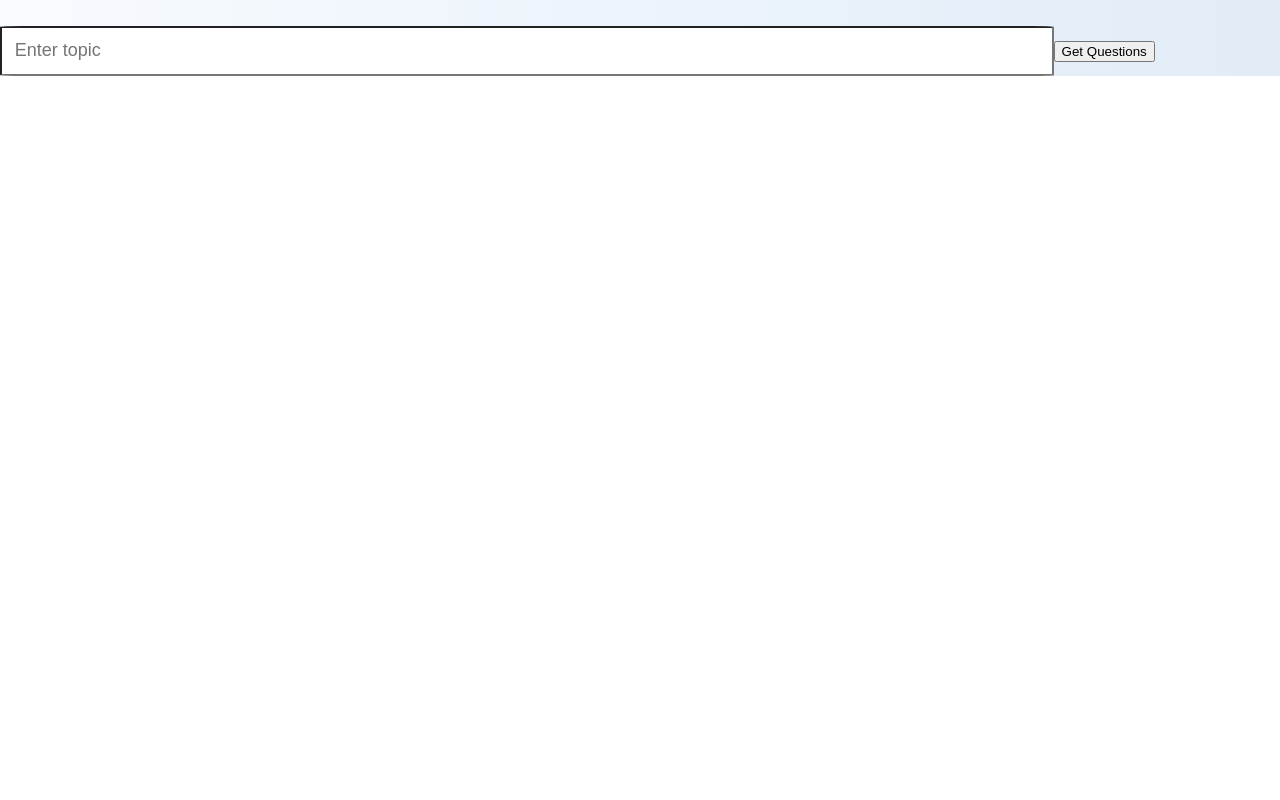
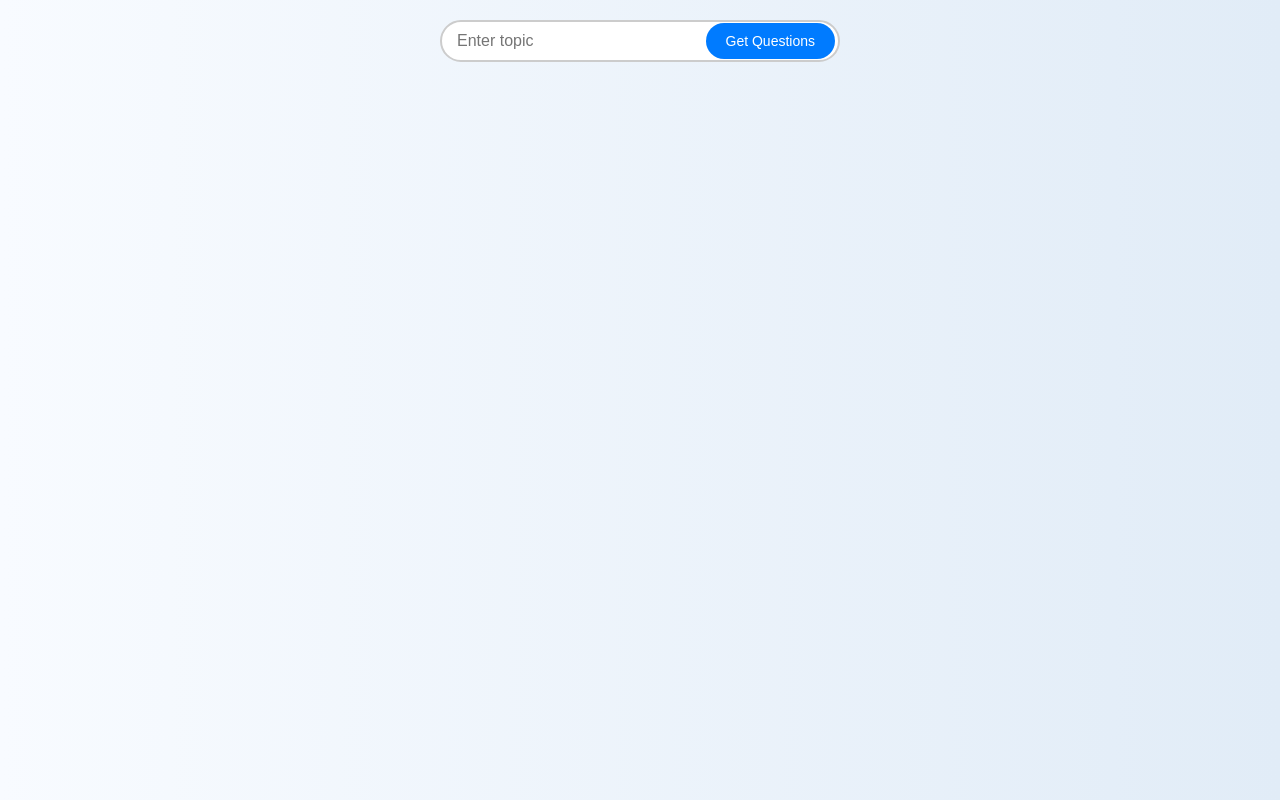
Before and after one commit to raoshah/EduMind_AI, a React (Create React App) app in the folder frontend/: page / in a window 1280 px wide. Built offline with nearby package versions, Linux system fonts and the light colour scheme.

Commit message:
added quiz logic

```diff
--- a/frontend/src/App.css
+++ b/frontend/src/App.css
@@ -1,15 +1,39 @@
 .App {
-  font-family: 'Segoe UI', Tahoma, Geneva, Verdana, sans-serif;
-  background: linear-gradient(to right, #f8fbff, #e1ecf7);
   box-sizing: border-box;
   margin: 0;
   padding: 0;
 }
 
-.input {
-  padding: 1%;
-  margin-top: 2%;
-  font-size: large;
-  border-radius: 2%;
-  width: 80%;
+.input-wrapper {
+  position: relative;
+  width: 100%;
+  max-width: 400px;
+  margin: 20px auto;
 }
+
+.styled-input {
+  width: 100%;
+  padding: 10px 110px 10px 15px;
+  border: 2px solid #ccc;
+  border-radius: 30px;
+  font-size: 16px;
+  box-sizing: border-box;
+}
+
+.input-button {
+  position: absolute;
+  top: 3px;
+  right: 5px;
+  bottom: 3px;
+  padding: 0 20px;
+  background-color: #007bff;
+  border: none;
+  color: white;
+  border-radius: 25px;
+  cursor: pointer;
+  font-size: 14px;
+}
+
+.input-button:hover {
+  background-color: #0056b3;
+}
--- a/frontend/src/App.js
+++ b/frontend/src/App.js
@@ -30,13 +30,31 @@ function App() {
 
   return (
     <div className="App">
-      <input
-        value={prompt}
-        onChange={(e) => setPrompt(e.target.value)}
-        placeholder="Enter topic"
-        className="input"
-      />
-      <button onClick={handlePrompt}>Get Questions</button>
+  <div className="input-wrapper">
+  <input
+    value={prompt}
+    onChange={(e) => setPrompt(e.target.value)}
+    placeholder="Enter topic"
+    className="styled-input"
+  />
+  <button onClick={handlePrompt} className="input-button">
+    Get Questions
+  </button>
+</div>
+{data.length > 0 && (
+  <h2 style={{
+    backgroundColor: '#e0f2fe',
+    color: '#0c4a6e',
+    padding: '8px 16px',
+    borderRadius: '8px',
+    textAlign: 'center',
+    fontSize: '16px',
+    marginTop: '16px',
+    boxShadow: '0 2px 6px rgba(0, 0, 0, 0.08)'
+  }}>
+    Your Score: {score}/{data.length}
+  </h2>
+)}
 
       {loading && <p>Loading...</p>}
       {error && <p className="error">{error}</p>}
@@ -49,10 +67,6 @@ function App() {
         onAnswer={handleAnswer}
          />
       )}
-
-      {data.length > 0 && (
-        <h2>Your Score: {score}/{data.length}</h2>
-      )}
     </div>
   );
 }
--- a/frontend/src/components/QuizScreen.css
+++ b/frontend/src/components/QuizScreen.css
@@ -2,16 +2,14 @@
   display: flex;
   justify-content: center;
   align-items: center;
-  padding: 40px 20px;
+  padding: 10px 20px;
   min-height: 60vh;
 }
 
 .quizDiv {
-
   padding: 5px;
   border-radius: 16px;
   box-shadow: 0 8px 20px rgba(0, 0, 0, 0.1);
-
   width: 100%;
 }
 
@@ -23,7 +21,7 @@
 }
 
 .option {
-  background-color: #e2dbdb;
+  background-color: #f0f0f0;
   padding: 15px 20px;
   border-radius: 10px;
   margin-bottom: 15px;
@@ -33,17 +31,50 @@
 }
 
 .option:hover {
-  background-color: #f0f0f0;
+  background-color: #d6d6d6;
 }
 
 .selected {
-  background-color: #dbeafe;
+  background-color: #82b8ff;
 }
 
 .correct {
-  background-color: #a7f3d0;
+  background-color: #7cfabf;
 }
 
 .wrong {
-  background-color: #fecaca;
+  background-color: #ff6363;
 }
+
+.buttonDiv {
+  display: flex;
+  justify-content: center;
+  align-items: center;
+  width: 100%;
+
+}
+
+.stylish-btn {
+  background-color: #007bff;
+  color: white;
+  padding: 10px 20px;
+  border: none;
+  border-radius: 16px;
+  font-size: 16px;
+  cursor: pointer;
+  transition: background-color 0.3s ease;
+}
+
+.stylish-btn:hover {
+  background-color: #4338ca;
+}
+
+.explanation {
+  margin-top: 25px;
+  padding: 18px;
+  background-color: #e0f2fe;
+  border-left: 5px solid #0284c7;
+  border-radius: 10px;
+  color: #1e3a8a;
+  font-size: 0.95rem;
+}
--- a/frontend/src/components/QuizScreen.js
+++ b/frontend/src/components/QuizScreen.js
@@ -1,4 +1,4 @@
-import {useState, useEffect} from "react";
+import { useState, useEffect } from "react";
 import './QuizScreen.css';
 
 const Quiz = ({ questionData, next, index, onAnswer }) => {
@@ -27,32 +27,40 @@ const Quiz = ({ questionData, next, index, onAnswer }) => {
   useEffect(() => {
     setSelected(null)
     setConfirmed(false);
-  },[index])
+  }, [index])
 
-  return ( <div className="quizbody">
+  return (<div className="quizbody">
     <div className="quizDiv">
 
-      <h1 className="question" ><b>{index}.</b> {questionData.question}</h1>
+      <h1 className="question" ><b>{index + 1}.</b> {questionData.question}</h1>
 
       {Object.entries(questionData.options).map(([key, value]) => (
         <p
           onClick={() => handleSelect(key)}
           key={key}
           className={`option ${getStyle(key)}`}
-          style={{cursor:'pointer'}}
+          style={{ cursor: 'pointer' }}
         >
 
           <b>{key}: </b>{value}
         </p>
       ))}
+      {confirmed && (<div class="explanation">
+    <strong>Explanation:</strong> {questionData.explanation}
+    </div>) }
 
-      <button onClick={next}>Next</button>
-      {!confirmed &&  (
-        <button onClick={handleConfirm} disabled={!selected}>Confirm</button>
+
+    <div className="buttonDiv">
+      {confirmed && (<button className="stylish-btn" onClick={next}>Next</button>) }
+
+      {!confirmed && (
+        <button className="stylish-btn" onClick={handleConfirm} disabled={!selected}>Confirm</button>
       )}
+    </div>
+
 
     </div>
-    </div>
+  </div>
   );
 };
 
--- a/frontend/src/index.css
+++ b/frontend/src/index.css
@@ -1,8 +1,7 @@
 body {
   margin: 0;
-  font-family: -apple-system, BlinkMacSystemFont, 'Segoe UI', 'Roboto', 'Oxygen',
-    'Ubuntu', 'Cantarell', 'Fira Sans', 'Droid Sans', 'Helvetica Neue',
-    sans-serif;
+  font-family: 'Segoe UI', Tahoma, Geneva, Verdana, sans-serif;
+  background: linear-gradient(to right, #f8fbff, #e1ecf7);
   -webkit-font-smoothing: antialiased;
   -moz-osx-font-smoothing: grayscale;
 }
```
